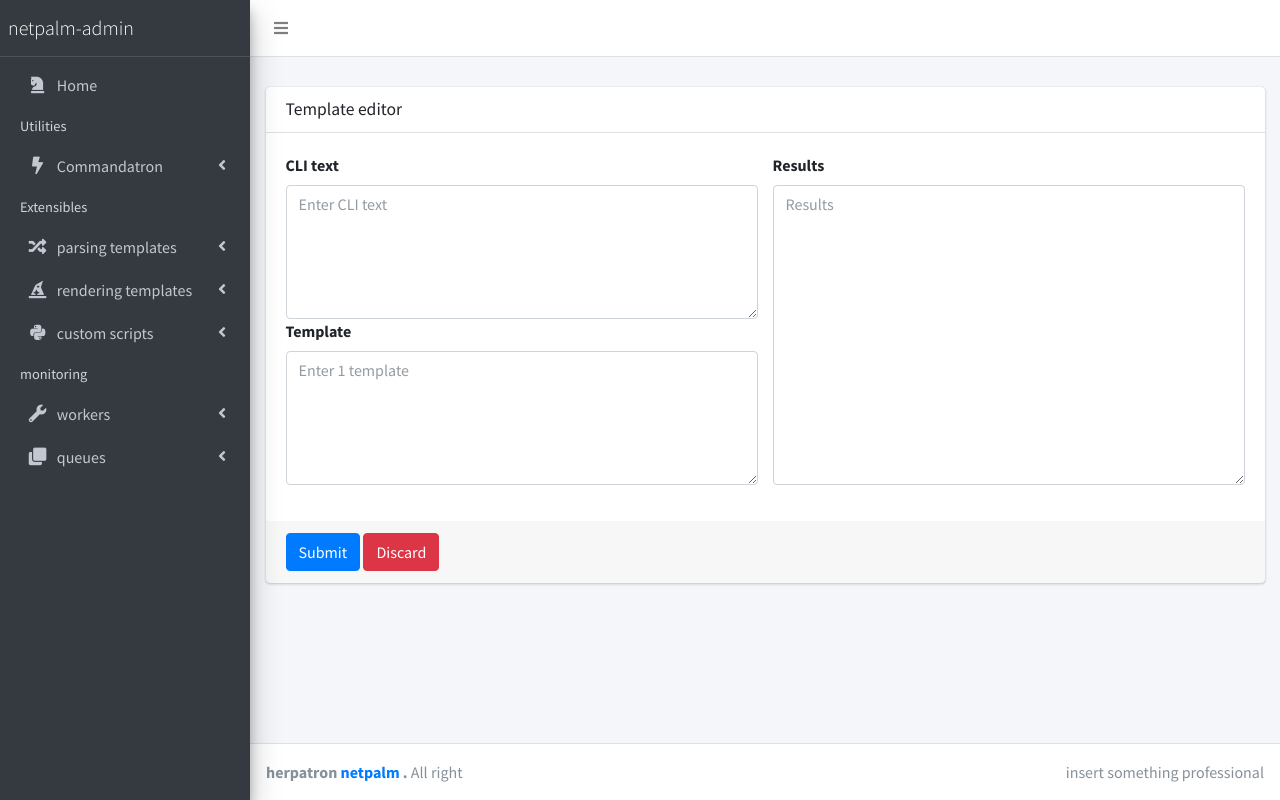
After one commit to tbotnz/netpalm-admin, a Flask app: page /template_editor/1 in a window 1280 px wide. The commit adds this page. Run offline with Flask 2, Linux system fonts and the light colour scheme; data that the repository does not hold is empty; some libraries are stand-ins or nearby versions.

Commit message:
Adding HTML for template rendering and flask routes

```diff
--- a/backend/confload/confload.py
+++ b/backend/confload/confload.py
@@ -2,7 +2,7 @@ import json
 
 DEFAULT_CONFIG_FILENAME = "config.json"
 DEFAULT_INVENTORY_FILENAME = "inventory.json"
-
+TEMPLATES_AUTO_RELOAD = True
 
 class Config:
     def __init__(self, config_filename=None, inventory_filename=None):
--- a/backend/netpalm/netpalm_adapter.py
+++ b/backend/netpalm/netpalm_adapter.py
@@ -50,6 +50,22 @@ class NetpalmAdapter:
         )
         return r.json()
 
+    def template_editor(self, route):
+        r = requests.get(
+            f"http://{self.config.netpalm_server}:{self.config.netpalm_server_port}/{route}",
+            headers=self.config.netpalm_headers,
+            timeout=30,
+        )
+        return r.json()
+
+    def template_getter(self, route):
+        r = requests.get(
+            f"http://{self.config.netpalm_server}:{self.config.netpalm_server_port}/{route}",
+            headers=self.config.netpalm_headers,
+            timeout=30,
+        )
+        return r.json()
+
     def get_containers(self):
         workers = self.get("workers/")
         result = {}
--- a/config.json
+++ b/config.json
@@ -1,5 +1,5 @@
 {
-    "netpalm_server": "10.0.2.15",
+    "netpalm_server": "localhost",
     "netpalm_server_port": 9000,
     "netpalm_api_key": "2a84465a-cf38-46b2-9d86-b84Q7d57f288"
 }
--- a/inventory.json
+++ b/inventory.json
@@ -24,11 +24,12 @@
         "queue_strategy": "fifo"
     },
     {
-        "device": "10.0.2.20",
+        "device": "192.168.0.106",
         "library": "netmiko",
-        "driver": "cisco_ios",
+        "driver": "accedian",
         "username": "admin",
         "password": "admin",
         "queue_strategy": "pinned"
     }
+
 ]
--- a/netpalm-admin.py
+++ b/netpalm-admin.py
@@ -1,8 +1,9 @@
 from flask import Flask, render_template, request
-
 
 from backend.confload.confload import Config
 from backend.netpalm.netpalm_adapter import NetpalmAdapter
+
+from urllib import parse
 
 app = Flask(__name__)
 conf = Config()
@@ -109,6 +110,36 @@ def config_template():
                         )
 
 
+@app.route("/template_editor/<template_type>")
+def template_editor(template_type=None):
+    data = netpalm.template_editor(template_type)
+    return render_template(
+                        "template_editor.html",
+                        heading=template_type,
+                        data=data
+                        )
+
+
+@app.route("/rendering_editor/<template_type>")
+def rendering_editor(template_type=None):
+    data = netpalm.template_editor(template_type)
+    return render_template(
+                        "rendering_editor.html",
+                        heading="Rendering editor",
+                        data=data
+                        )
+
+
+@app.route("/custom_editor/<template_type>")
+def custom_editor(template_type=None):
+    data = netpalm.template_editor(template_type)
+    return render_template(
+                        "custom_editor.html",
+                        heading="Custom extensibles editor",
+                        data=data
+                        )
+
+
 @app.route("/script")
 def script():
     data = netpalm.get("script")
@@ -192,4 +223,4 @@ def checktask(task_id):
 
 
 if __name__ == "__main__":
-    app.run(host="0.0.0.0", port=10001, threaded=True)
+    app.run(host="0.0.0.0", port=10001, threaded=True, debug=True)
--- a/templates/blank.html
+++ b/templates/blank.html
@@ -11,7 +11,4 @@
 
     </div>
 </section>
-
-
-
 {% endblock %}
--- a/templates/navbase.html
+++ b/templates/navbase.html
@@ -11,7 +11,7 @@ scratch. This page gets rid of all links and provides the needed markup only.
     <meta name="viewport" content="width=device-width, initial-scale=1">
     <meta http-equiv="x-ua-compatible" content="ie=edge">
 
-    <title>netpalm-admin</title>
+    <title>Netpalm Admin</title>
 
     <!-- Font Awesome Icons -->
     <link rel="stylesheet" href="{{ url_for("static", filename="plugins/fontawesome-free/css/all.min.css") }}">
@@ -57,38 +57,31 @@ scratch. This page gets rid of all links and provides the needed markup only.
                         <li class="nav-item">
                             <a href="{{ url_for('home') }}" class="nav-link">
                                 <i class="nav-icon fas fa-chess-knight"></i>
-                                <p>
-                                    home
-                                </p>
+                                <p>Home</p>
                             </a>
                         </li>
-                        <li class="nav-header">utilities</li>
+                        <li class="nav-header">Utilities</li>
                         <li class="nav-item has-treeview">
                             <a href="#" class="nav-link">
                                 <i class="nav-icon fas fa-bolt"></i>
-                                <p>
-                                    commandatron
+                                <p>Commandatron
                                     <i class="right fas fa-angle-left"></i>
                                 </p>
                             </a>
                             <ul class="nav nav-treeview">
                                 <li class="nav-item has-treeview">
                                     <a href="{{ url_for('getcfg') }}" class="nav-link">
-                                        <p>
-                                            get command
-                                        </p>
+                                        <p>Get command</p>
                                     </a>
                                 </li>
                                 <li class="nav-item has-treeview">
                                     <a href="{{ url_for('setcfg') }}" class="nav-link">
-                                        <p>
-                                            set command
-                                        </p>
+                                        <p>Set command</p>
                                     </a>
                                 </li>
                             </ul>
                         </li>
-                        <li class="nav-header">extensibles</li>
+                        <li class="nav-header">Extensibles</li>
                         <li class="nav-item has-treeview">
                             <a href="#" class="nav-link">
                                 <i class="nav-icon fas fa-random"></i>
--- /dev/null
+++ b/templates/template_editor.html
@@ -0,0 +1,67 @@
+{% extends "navbase.html" %}
+{% block head %}
+{{ super() }}
+<link rel="stylesheet" href="{{ url_for("static", filename="plugins/datatables-bs4/css/dataTables.bootstrap4.css") }}">
+{% endblock %}
+{% block content %}
+{{ super() }}
+<!-- jQuery -->
+<script src="{{ url_for("static", filename="plugins/jquery/jquery.min.js") }}"></script>
+<script src="{{ url_for("static", filename="plugins/datatables/jquery.dataTables.js") }}"></script>
+<script src="{{ url_for("static", filename="plugins/datatables-bs4/js/dataTables.bootstrap4.js") }}"></script>
+
+<section class="content">
+  <div class="container-fluid">
+    <div class="card">
+      <div class="card-header">
+        <h3 class="card-title">Template editor</h3>
+      </div>
+      <!-- /.card-header -->
+      <div class="card-body">
+        <div id="example1_wrapper" class="dataTables_wrapper dt-bootstrap4">
+          <div class="row">
+            <div class="col-sm-6">
+              <!-- textarea -->
+              <div class="form-group">
+                <label>CLI text</label>
+                <textarea class="form-control" rows="5" placeholder="Enter CLI text"></textarea>
+                <label>Template</label>
+                <textarea class="form-control" rows="5" placeholder="Enter {{ heading }} template"></textarea>
+                </div>
+              </div>
+            <div class="col-sm-6">
+              <!-- textarea -->
+              <div class="form-group">
+                <label>Results</label>
+                <textarea class="form-control" placeholder="Results" style="height: 300px;"></textarea>
+              </div>
+            </div>
+          </div>
+        </div>
+      </div>
+      <div class="card-footer">
+        <button type="submit" class="btn btn-primary">Submit</button>
+        <button type="submit" class="btn btn-danger">Discard</button>
+      </div>
+    </div>
+  </div>
+</section>
+<script>
+  $(document).ready(function() {
+    var pathname = window.location.pathname;
+    var split = pathname.split('/');
+    var template_type = (split.slice(-1)[0]);
+    var urlParams = new URLSearchParams(window.location.search);
+    $.ajax({
+        url: "",
+        type: 'GET',
+        contentType: "application/json; charset=utf-8",
+        dataType: "json",
+        success: function(res) {
+            console.log(res);
+            alert(res);
+        }
+      });
+    });
+</script>
+{% endblock %}
```
Also changed, not shown: templates/tfsm-parser-table.html (+11 -11 lines), templates/universal-template-table.html (+20 -5 lines).
